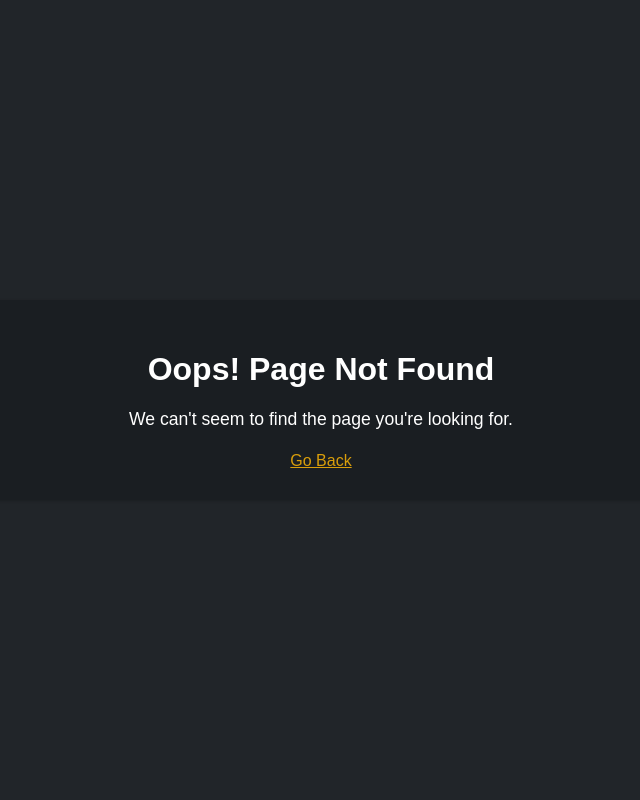
After one commit to YassineAjallal/devchain, a Django app: template backend/dev/templates/404.html in a window 1280 px wide. The commit adds this page. Shown: the whole page, without its empty margins (319-959 px from the left). Run offline with Django 4.2, Linux system fonts and the light colour scheme; the template is opened without the code that fills it, so the values that code supplies are empty; parts of the project's set-up code (start-up, migrations or seed data) failed here and were passed over.

Commit message:
start to devchain project

```diff
--- a/backend/dev/froms.py
+++ b/backend/dev/froms.py
@@ -3,7 +3,7 @@ from django import forms
 
 class CreateArticleForm(forms.Form):
     title = forms.CharField(max_length=64)
-    content = forms.CharField(widget=forms.Textarea, max_length=1024)
+    content = forms.CharField(widget=forms.Textarea, max_length=2048)
 
 class SetNameForm(forms.Form):
     your_name = forms.CharField(max_length=64, widget=forms.TextInput(attrs={'placeholder':'Enter your name'}))
--- /dev/null
+++ b/backend/dev/static/css/404.css
@@ -0,0 +1,54 @@
+body {
+    box-sizing: border-box;
+    font-family: sans-serif;
+    margin: 0;
+    padding: 0;
+    background-color: #212529;
+    display: flex;
+    justify-content: center;
+    align-items: center;
+    height: 100vh;
+    width: 100%;
+}
+
+main {
+    width: 60%;
+    text-align: center;
+}
+.error-page {
+    background-color: #1A1E22;
+    /* Match form background color */
+    border-radius: 5px;
+    padding: 30px;
+    margin: 0 auto;
+    max-width: 600px;
+    box-shadow: 0 1px 3px rgba(0, 0, 0, 0.2);
+    color: #fff;
+}
+
+.error-page h1 {
+    font-size: 2rem;
+    margin-bottom: 15px;
+}
+
+.error-page p {
+    font-size: 1.1rem;
+    line-height: 1.5;
+    margin-bottom: 20px;
+}
+
+.go-back-btn {
+    background-color: transparent;
+    color: #d99e0b;
+    /* Main accent color */
+    border: none;
+    padding: 10px 20px;
+    font-size: 1rem;
+    cursor: pointer;
+    transition: color 0.3s ease;
+}
+
+.go-back-btn:hover {
+    color: #c18700;
+    /* Darker shade of main color on hover */
+}
--- /dev/null
+++ b/backend/dev/templates/404.html
@@ -0,0 +1,19 @@
+{% load static %}
+<!DOCTYPE html>
+<html lang="en">
+<head>
+<meta charset="UTF-8">
+<meta name="viewport" content="width=device-width, initial-scale=1.0">
+<title>404 - Page Not Found</title>
+<link rel="stylesheet" href="{% static 'css/404.css' %}">
+</head>
+<body>
+  <main>
+    <div class="error-page">
+      <h1>Oops! Page Not Found</h1>
+      <p>We can't seem to find the page you're looking for.</p>
+      <a href="{% url 'home' %}" class="go-back-btn">Go Back</a>
+    </div>
+  </main>
+</body>
+</html>
--- a/backend/dev/urls.py
+++ b/backend/dev/urls.py
@@ -7,6 +7,7 @@ urlpatterns = [
     path('authenticate', views.Authenticate.as_view(), name='authenticate'),
     path('set_name', views.SetName.as_view(), name='set name'),
     path('create', views.CreateArticle.as_view(), name='create'),
+    path('article/<int:id>', views.ArticleDetails.as_view(), name='article details'),
     path('request', views.Request.as_view(), name='request'),
     path('verify', views.Verify.as_view(), name='verify'),
 ]
```
Also changed, not shown: backend/dev/static/css/article_details.css (added, +45 -0 lines), backend/dev/static/css/home.css (+15 -7 lines), backend/dev/templates/article_details.html (added, +23 -0 lines), backend/dev/templates/home.html (+13 -11 lines), backend/dev/views.py (+18 -16 lines), 2 other files.
